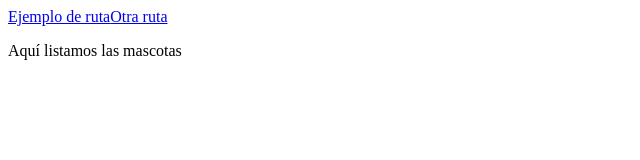
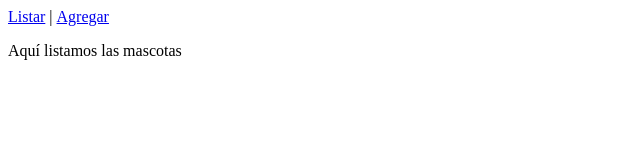
Before and after one commit to Shadow1900/Angular-10-IALM, an Angular app: page /mascotas in a window 1280 px wide. Shown: the top 160 px of the page, without its empty margins (0-640 px from the left). Built offline with nearby package versions, Linux system fonts and the light colour scheme.

Commit message:
1 file modified

```diff
--- a/src/app/app.component.html
+++ b/src/app/app.component.html
@@ -1,5 +1,4 @@
 <nav>
-  <a routerLink="/ruta">Ejemplo de ruta</a>
-  <a routerLink="/otra/ruta">Otra ruta</a>
+  <a routerLink="/mascotas">Listar</a>&nbsp;|&nbsp;<a routerLink="/mascotas/agregar">Agregar</a>
 </nav>
 <router-outlet></router-outlet>
```
